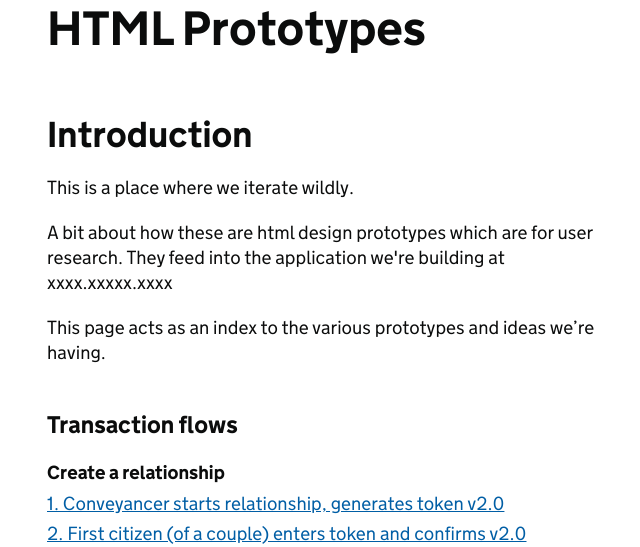
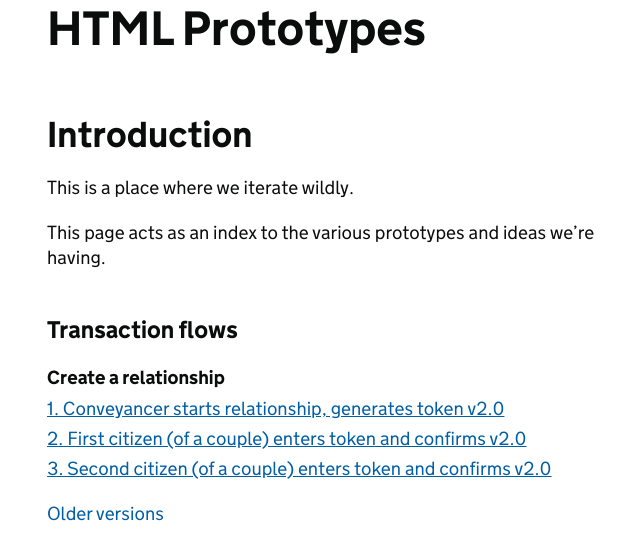
Before and after one commit to LandRegistry/html-prototypes, a Flask app: page / in a window 1280 px wide. Shown: the part 169-716 px from the top of the page, without its empty margins (113-753 px from the left). Run offline with Flask 2, Linux system fonts and the light colour scheme.

Commit message:
Getting rid of that para

```diff
--- a/app/templates/index.html
+++ b/app/templates/index.html
@@ -5,13 +5,8 @@
 {% block proposition_header %}
 <div class="header-proposition">
   <div class="content">
-    <!--<a href="#proposition-links" class="js-header-toggle menu">Menu</a>-->
     <nav id="proposition-menu">
       <a href="/" id="proposition-name">Land registry</a>
-      <!--<ul id="proposition-links">
-        <li><a href="url-to-page-1" class="active">Navigation item #1</a></li>
-        <li><a href="url-to-page-2">Navigation item #2</a></li>
-      </ul>-->
     </nav>
   </div>
 </div>
@@ -35,8 +30,6 @@
         <h2 class="heading-large">Introduction</h2>
         <div class="text">
           <p>This is a place where we iterate wildly.</p>
-
-          <p>A bit about how these are html design prototypes which are for user research. They feed into the application we're building at xxxx.xxxxx.xxxx</p>
 
           <p>This page acts as an index to the various prototypes and ideas we’re having.</p>
         </div>
```
